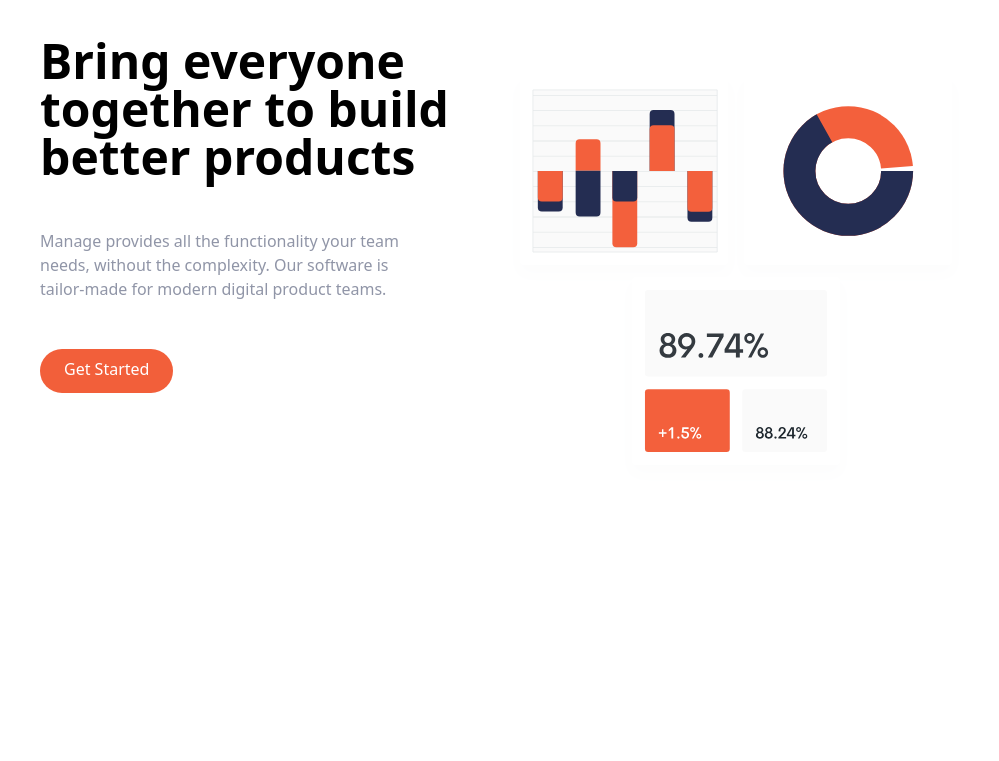
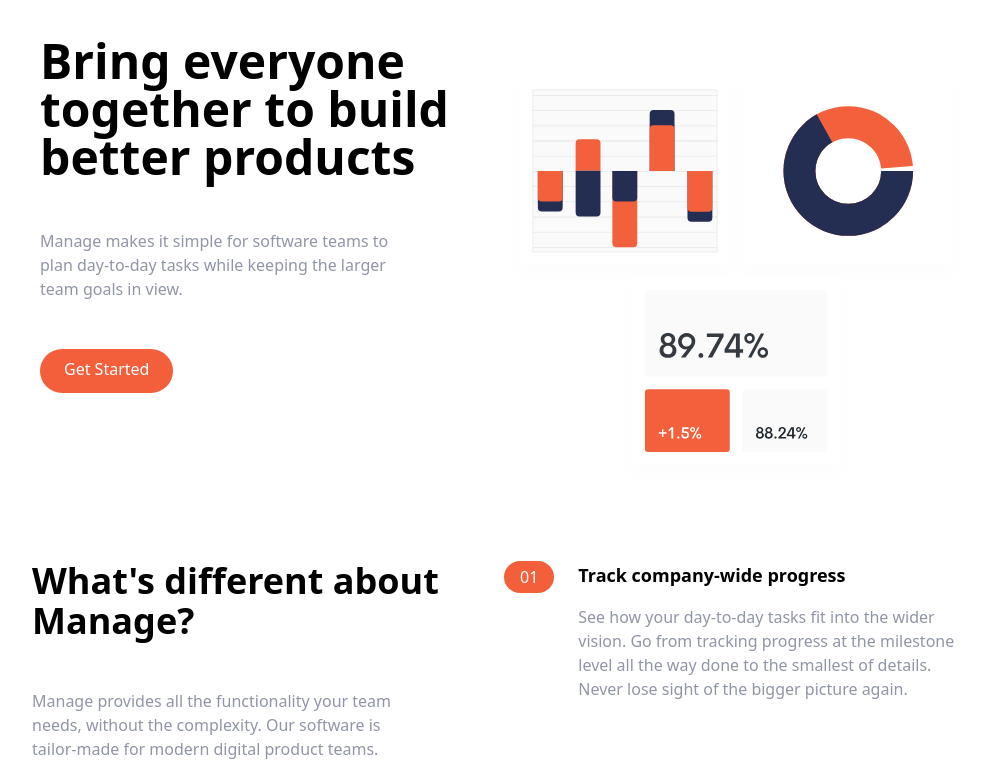
Before and after one commit to jmadibekov/tailwind-manage-landing, a plain HTML site: page index.html in a window 1280 px wide. Shown: the part 95-856 px from the top of the page, without its empty margins (136-1135 px from the left). Before the commit the page ends 800 px from the top, so only its background shows below. Drawn offline with Linux system fonts and the light colour scheme.

Commit message:
Finish features section

```diff
--- a/index.html
+++ b/index.html
@@ -51,9 +51,8 @@
             Bring everyone together to build better products
           </h1>
           <p class="max-w-sm text-center text-darkGrayishBlue md:text-left">
-            Manage provides all the functionality your team needs, without the
-            complexity. Our software is tailor-made for modern digital product
-            teams.
+            Manage makes it simple for software teams to plan day-to-day tasks
+            while keeping the larger team goals in view.
           </p>
           <div class="flex justify-center md:justify-start">
             <a
@@ -70,5 +69,60 @@
         </div>
       </div>
     </section>
+
+    <!-- Features Section -->
+    <section id="features">
+      <!-- Flex Container -->
+      <div
+        class="container flex flex-col px-4 mx-auto mt-10 space-y-12 md:space-y-0 md:flex-row"
+      >
+        <!-- What's Different -->
+        <div class="flex flex-col space-y-12 md:w-1/2">
+          <h2 class="max-w-md text-4xl font-bold text-center md:text-left">
+            What's different about Manage?
+          </h2>
+          <p class="max-w-sm text-center text-darkGrayishBlue md:text-left">
+            Manage provides all the functionality your team needs, without the
+            complexity. Our software is tailor-made for modern digital product
+            teams.
+          </p>
+        </div>
+
+        <!-- Numbered List -->
+        <div class="flex flex-col space-y-8 md:w-1/2">
+          <!-- List Item 1 -->
+          <div
+            class="flex flex-col space-y-3 md:space-y-0 md:space-x-6 md:flex-row"
+          >
+            <!-- Heading -->
+            <div class="rounded-l-full bg-brightRedSupLight md:bg-transparent">
+              <div class="flex items-center space-x-2">
+                <div
+                  class="px-4 py-2 text-white rounded-full md:py-1 bg-brightRed"
+                >
+                  01
+                </div>
+
+                <h3 class="text-base font-bold md:mb-4 md:hidden">
+                  Track company-wide progress
+                </h3>
+              </div>
+            </div>
+
+            <div>
+              <h3 class="hidden mb-4 text-lg font-bold md:block">
+                Track company-wide progress
+              </h3>
+              <p class="text-darkGrayishBlue">
+                See how your day-to-day tasks fit into the wider vision. Go from
+                tracking progress at the milestone level all the way done to the
+                smallest of details. Never lose sight of the bigger picture
+                again.
+              </p>
+            </div>
+          </div>
+        </div>
+      </div>
+    </section>
   </body>
 </html>
```
Also changed, not shown: css/main.css.
